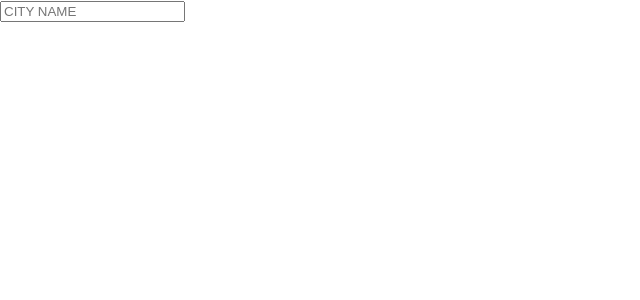
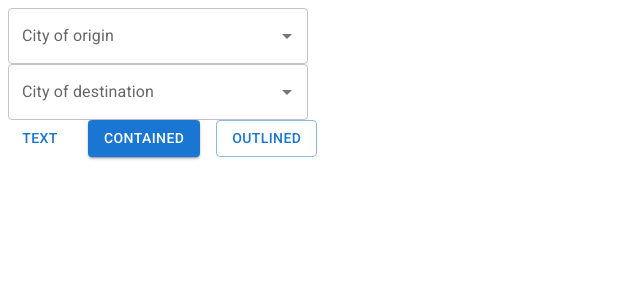
Before and after one commit to guilsantos/travel-planner, a React (Create React App) app: page / in a window 1280 px wide. Shown: the top 300 px of the page, without its empty margins (0-640 px from the left). Built offline with nearby package versions, Linux system fonts and the light colour scheme.

Commit message:
Start the Combobox creation

```diff
--- a/package.json
+++ b/package.json
@@ -3,6 +3,11 @@
   "version": "0.1.0",
   "private": true,
   "dependencies": {
+    "@emotion/react": "^11.10.5",
+    "@emotion/styled": "^11.10.5",
+    "@fontsource/roboto": "^4.5.8",
+    "@mui/icons-material": "^5.10.9",
+    "@mui/material": "^5.10.13",
     "@testing-library/jest-dom": "^5.16.5",
     "@testing-library/react": "^13.4.0",
     "@testing-library/user-event": "^13.5.0",
--- a/src/App.tsx
+++ b/src/App.tsx
@@ -1,20 +1,50 @@
 import { useState } from "react";
+import Stack from "@mui/material/Stack";
+import Button from "@mui/material/Button";
+import TextField from "@mui/material/TextField";
+import Autocomplete from "@mui/material/Autocomplete";
 import { useQueryCities, useQueryDistance } from "./services";
 
+const ComboBox = ({ title }: any) => {
+  const [value, setValue] = useState<string | null | undefined>();
+  const [city, setCities] = useState("");
+  const queryCities = useQueryCities(city);
+
+  const citiesList = queryCities.data?.map((c) => c[0]);
+
+  return (
+    <Autocomplete
+      onChange={(event: any, newValue: string | null) => {
+        setValue(newValue);
+      }}
+      value={value}
+      onInputChange={(e, newValue) => {
+        console.log(newValue);
+        setCities(newValue as string);
+      }}
+      inputValue={city}
+      disablePortal
+      options={citiesList || []}
+      sx={{ width: 300 }}
+      renderInput={(params) => <TextField {...params} label={title} />}
+    />
+  );
+};
+
 const App = () => {
-  const [cities, setCities] = useState("");
+  // const queryDistance = useQueryDistance(["Paris", "Marseille", "Lyon"]);
 
-  const queryCities = useQueryCities(cities);
-  const queryDistance = useQueryDistance(["Paris", "Marseille", "Lyon"]);
-
-  console.log({ queryCities, queryDistance });
+  // console.log({ queryCities, queryDistance });
 
   return (
     <div>
-      <input
-        placeholder="CITY NAME"
-        onChange={(e) => setCities(e.target.value)}
-      />
+      <ComboBox title="City of origin" />
+      <ComboBox title="City of destination" />
+      <Stack spacing={2} direction="row">
+        <Button variant="text">Text</Button>
+        <Button variant="contained">Contained</Button>
+        <Button variant="outlined">Outlined</Button>
+      </Stack>
     </div>
   );
 };
--- a/src/index.css
+++ /dev/null
@@ -1,13 +0,0 @@
-body {
-  margin: 0;
-  font-family: -apple-system, BlinkMacSystemFont, 'Segoe UI', 'Roboto', 'Oxygen',
-    'Ubuntu', 'Cantarell', 'Fira Sans', 'Droid Sans', 'Helvetica Neue',
-    sans-serif;
-  -webkit-font-smoothing: antialiased;
-  -moz-osx-font-smoothing: grayscale;
-}
-
-code {
-  font-family: source-code-pro, Menlo, Monaco, Consolas, 'Courier New',
-    monospace;
-}
--- a/src/index.tsx
+++ b/src/index.tsx
@@ -1,9 +1,13 @@
 import React from "react";
 import { QueryClient, QueryClientProvider } from "react-query";
 import ReactDOM from "react-dom/client";
-import "./index.css";
 import App from "./App";
 import reportWebVitals from "./reportWebVitals";
+
+import "@fontsource/roboto/300.css";
+import "@fontsource/roboto/400.css";
+import "@fontsource/roboto/500.css";
+import "@fontsource/roboto/700.css";
 
 const queryClient = new QueryClient();
 
--- a/src/services/api/cities.ts
+++ b/src/services/api/cities.ts
@@ -2,6 +2,7 @@ import { CITIES } from "./constants";
 
 export const getCitiesAPI = (citie: string) => {
   if (citie === "fail") throw new Error("API error");
+  if (!citie) return [];
 
   return CITIES.filter((city) =>
     city?.[0]?.toLowerCase().includes(citie.toLowerCase())
```
Also changed, not shown: 1 other file (tests, documents, lock files or other folders).
